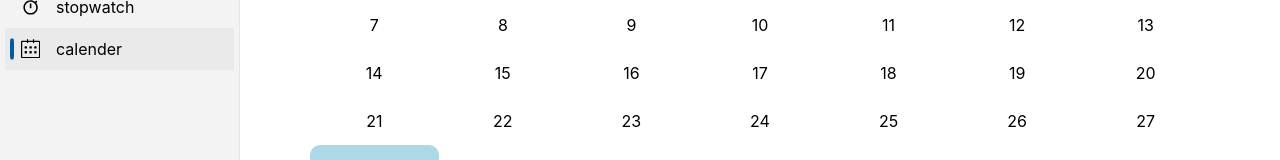
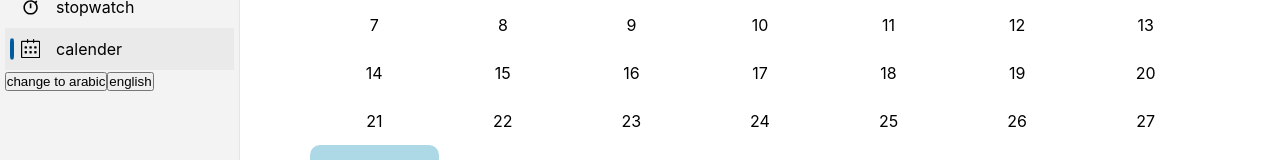
Before and after one commit to Mohanadfarid/TimeManager, a React (Vite) app: page /calender in a window 1280 px wide. Shown: the part 161-321 px from the top of the page. Built offline with nearby package versions, Linux system fonts and the light colour scheme; no server answers.

Commit message:
added basic localization switcher + some arabic translations for the navbar

```diff
--- a/package.json
+++ b/package.json
@@ -11,8 +11,12 @@
   },
   "dependencies": {
     "date-fns": "^3.6.0",
+    "i18next": "^23.16.0",
+    "i18next-browser-languagedetector": "^8.0.0",
     "react": "^18.2.0",
+    "react-clock": "file:",
     "react-dom": "^18.2.0",
+    "react-i18next": "^15.0.3",
     "react-icons": "^5.0.1",
     "react-router-dom": "^6.23.1",
     "sass": "^1.70.0"
--- a/src/components/navbar/Navbar.tsx
+++ b/src/components/navbar/Navbar.tsx
@@ -8,10 +8,19 @@ import { SlCalender } from "react-icons/sl";
 import { IoMenuSharp } from "react-icons/io5";
 import { FaClock } from "react-icons/fa";
 
+import { useTranslation } from "react-i18next";
+
+const lngs = {
+  en: { nativeName: "English" },
+  ar: { nativeName: "Arabic" },
+};
+
 interface NavbarProps {}
 
 const Navbar: FunctionComponent<NavbarProps> = () => {
   const [forceCollapse, setForceCollapse] = useState<boolean>(false);
+
+  const { t, i18n } = useTranslation();
 
   const handleToggleCollapse = () => {
     setForceCollapse((prevState) => !prevState);
@@ -19,10 +28,7 @@ const Navbar: FunctionComponent<NavbarProps> = () => {
 
   return (
     <nav className={`navbar ${forceCollapse ? "collapsed" : "expanded"}`}>
-      <div
-        className={"hamburger-menu"}
-        onClick={handleToggleCollapse}
-      >
+      <div className={"hamburger-menu"} onClick={handleToggleCollapse}>
         <IoMenuSharp className={"navbar__icon "} />
       </div>
 
@@ -35,23 +41,30 @@ const Navbar: FunctionComponent<NavbarProps> = () => {
 
       <NavLink className={"navbar__link"} to={"/"}>
         <CgSandClock className="navbar__icon" />{" "}
-        <span className={"navbar__title"}>timers</span>
+        <span className={"navbar__title"}>{t('timers')}</span>
       </NavLink>
 
       <NavLink className={"navbar__link"} to={"/alarm"}>
         <GoBell className="navbar__icon" />{" "}
-        <span className={"navbar__title"}>alarm</span>
+        <span className={"navbar__title"}>{t('alarm')}</span>
       </NavLink>
 
       <NavLink className={"navbar__link"} to={"/stopwatch"}>
         <RiTimerLine className="navbar__icon" />
-        <span className={"navbar__title"}>stopwatch</span>
+        <span className={"navbar__title"}>{t('stopwatch')}</span>
       </NavLink>
 
       <NavLink className={"navbar__link"} to={"/calender"}>
         <SlCalender className="navbar__icon" />{" "}
-        <span className={"navbar__title"}>calender</span>
+        <span className={"navbar__title"}>{t('calender')}</span>
       </NavLink>
+
+      <div>
+        <button onClick={() => i18n.changeLanguage('ar')}>
+          change to arabic
+        </button>
+        <button onClick={() => i18n.changeLanguage('en')}>english</button>
+      </div>
     </nav>
   );
 };
--- /dev/null
+++ b/src/i18n.ts
@@ -0,0 +1,39 @@
+import i18n from "i18next";
+import { initReactI18next } from "react-i18next";
+import LanguageDetector from "i18next-browser-languagedetector";
+
+i18n
+  // detect user language
+  // learn more: https://github.com/i18next/i18next-browser-languageDetector
+  .use(LanguageDetector)
+  // pass the i18n instance to react-i18next.
+  .use(initReactI18next)
+  // init i18next
+  // for all options read: https://www.i18next.com/overview/configuration-options
+  .init({
+    debug: true,
+    fallbackLng: "en",
+    interpolation: {
+      escapeValue: false, // not needed for react as it escapes by default
+    },
+    resources: {
+      en: {
+        translation: {
+          timers: "timers",
+          alarm: "alarm",
+          stopwatch: "stopwatch",
+          calender: "calender",
+        },
+      },
+      ar: {
+        translation: {
+          timers: "المؤقتات",
+          alarm: "المنبه",
+          stopwatch: "ساعة التوقيت",
+          calender: "التقويم",
+        },
+      },
+    },
+  });
+
+export default i18n;
--- a/src/main.tsx
+++ b/src/main.tsx
@@ -8,6 +8,8 @@ import StopWatchPage from "./pages/stopWatchPage/StopWatchPage.tsx";
 import AlarmPage from "./pages/alarm/AlarmPage.tsx";
 import CalenderPage from "./pages/calender/CalenderPage.tsx";
 import RootLayout from "./layouts/RootLayout.tsx"
+
+import './i18n.ts';
 
 const router = createBrowserRouter([
   {
```
Also changed, not shown: 1 other file (tests, documents, lock files or other folders).
